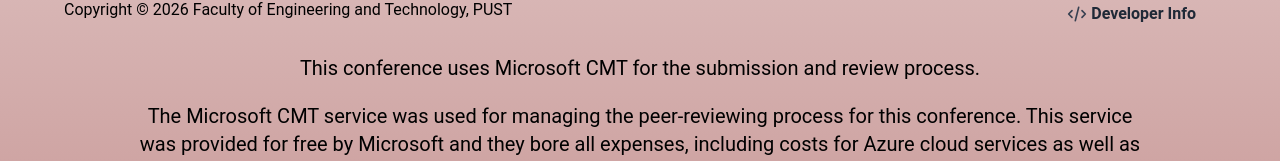
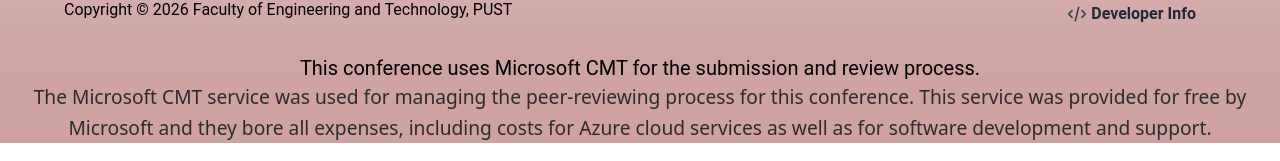
Before and after one commit to tayesh/pustconf, a React (Vite) app: page /schedule/day2 in a window 1280 px wide. Shown: the part 1271-1432 px from the top of the page. Built offline with nearby package versions, Linux system fonts and the light colour scheme.

Commit message:
ack in index

```diff
--- a/index.html
+++ b/index.html
@@ -5,9 +5,35 @@
     <link rel="icon" type="image/svg+xml" href="https://i.ibb.co/cKCC02YG/pabna-university-of-science-and-technology-275200.png" />
     <meta name="viewport" content="width=device-width, initial-scale=1.0" />
     <title>ICERFEST</title>
+    <style>
+      .acknowledgment-container {
+
+        width: 100%;
+
+
+        text-align: center;
+        line-height: 1.6;
+        font-size: 1.2rem;
+        color: #2c2c2c;
+        background: linear-gradient(to bottom, #92333074 ,#92333074);
+      }
+
+
+    </style>
   </head>
+
   <body>
     <div id="root"></div>
+
+    <!-- Microsoft CMT acknowledgment -->
+    <div class="acknowledgment-container">
+      <p>
+        The Microsoft CMT service was used for managing the peer-reviewing process for this conference.
+        This service was provided for free by Microsoft and they bore all expenses, including costs for
+        Azure cloud services as well as for software development and support.
+      </p>
+    </div>
+
     <script type="module" src="/src/main.jsx"></script>
   </body>
 </html>
--- a/src/Components/Shared/Footer.jsx
+++ b/src/Components/Shared/Footer.jsx
@@ -275,11 +275,7 @@
       </div>
       <div className="text-xl text-center space-y-5 px-[10%]">
         <h2>This conference uses Microsoft CMT for the submission and review process.</h2>
-        <p>
-          The Microsoft CMT service was used for managing the peer-reviewing process for this conference.
-          This service was provided for free by Microsoft and they bore all expenses, including costs for
-          Azure cloud services as well as for software development and support.
-        </p>
+
       </div>
     </footer>
   );
```
